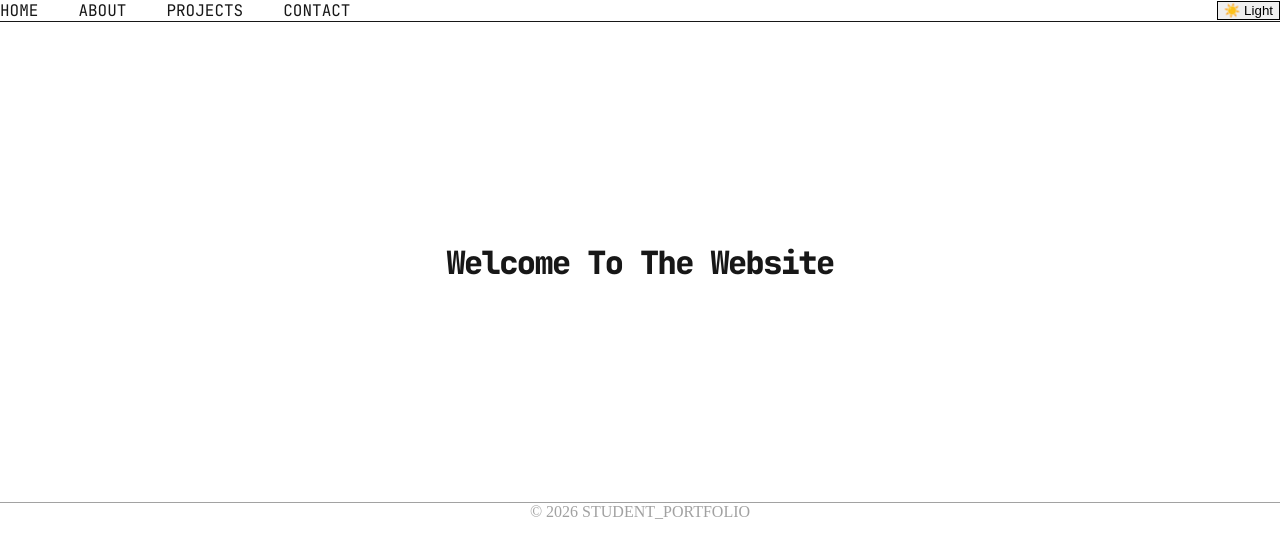
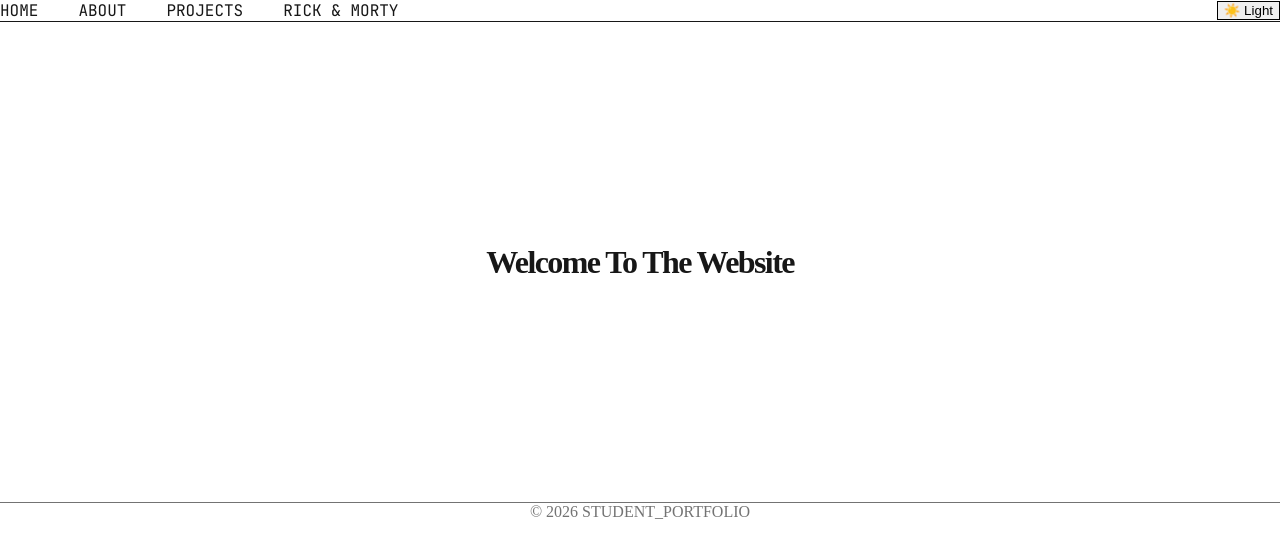
Before and after one commit to Kristians2324/nextjs-test-site, a Next.js app: page / in a window 1280 px wide. Shown: the top 558 px of the page. Built offline with nearby package versions, Linux system fonts and the light colour scheme.

Commit message:
Added the Rick and Morty API

```diff
--- a/app/contact/page.tsx
+++ /dev/null
@@ -1,8 +0,0 @@
-export default function ContactPage() {
-  return (
-    <div className="flex flex-col gap-4">
-      <h1 className="text-3xl font-bold">Contact Me</h1>
-      <p>Email: example@email.com</p>
-    </div>
-  );
-}
--- a/app/layout.tsx
+++ b/app/layout.tsx
@@ -9,8 +9,8 @@ const inter = Inter({
   subsets: ["latin"],
 });
 
-const jetbrains = JetBrains_Mono({
-  variable: "--font-jetbrains",
+const jetbrains_mono = JetBrains_Mono({
+  variable: "--font-jetbrains-mono",
   subsets: ["latin"],
 });
 
@@ -31,26 +31,26 @@ export default function RootLayout({
           nav a {
             margin-right: 40px !important;
             text-decoration: none !important;
-            font-family: var(--font-jetbrains), monospace;
+            font-family: var(--font-jetbrains-mono), monospace;
           }
           nav a:last-child { margin-right: 0 !important; }
           /* This forces the headers/welcome text to look distinct */
           h1 {
-            font-family: var(--font-jetbrains), monospace;
+            font-family: var(--font-jetbrains-mono), monospace;
             letter-spacing: -0.05em;
             font-weight: 800;
           }
         `}</style>
       </head>
-      {/* THE FIX: bg-white dark:bg-[#0a0a0a] handles the background color shift */}
-      <body className={`${inter.variable} ${jetbrains.variable} antialiased min-h-screen transition-colors duration-500 bg-white dark:bg-[#0a0a0a] text-black dark:text-white font-sans`}>
+      <body className={`${inter.variable} ${jetbrains_mono.variable} antialiased min-h-screen transition-colors duration-500 bg-white dark:bg-[#0a0a0a] text-black dark:text-white font-sans`}>
 
         <header className="sticky top-0 z-50 flex items-center justify-between p-6 border-b border-gray-200/50 dark:border-zinc-800/50 backdrop-blur-md bg-white/70 dark:bg-[#0a0a0a]/70">
           <nav className="flex items-center">
-            <Link href="/" className="hover:text-blue-500 !text-current font-bold uppercase tracking-widest text-sm transition-all">Home</Link>
-            <Link href="/about" className="hover:text-blue-500 !text-current font-bold uppercase tracking-widest text-sm transition-all">About</Link>
-            <Link href="/projects" className="hover:text-blue-500 !text-current font-bold uppercase tracking-widest text-sm transition-all">Projects</Link>
-            <Link href="/contact" className="hover:text-blue-500 !text-current font-bold uppercase tracking-widest text-sm transition-all">Contact</Link>
+            {/* I fixed 'itext-current' to 'text-current' so it stops being purple */}
+            <Link href="/" className="hover:text-blue-500 text-current font-bold uppercase tracking-widest text-sm transition-all">Home</Link>
+            <Link href="/about" className="hover:text-blue-500 text-current font-bold uppercase tracking-widest text-sm transition-all">About</Link>
+            <Link href="/projects" className="hover:text-blue-500 text-current font-bold uppercase tracking-widest text-sm transition-all">Projects</Link>
+            <Link href="/rick-and-morty" className="hover:text-blue-500 text-current font-bold uppercase tracking-widest text-sm transition-all">Rick & Morty</Link>
           </nav>
 
           <ThemeToggle />
@@ -60,7 +60,7 @@ export default function RootLayout({
           {children}
         </main>
 
-        <footer className="p-12 border-t border-gray-200 dark:border-zinc-800 text-center text-xs opacity-40 font-mono">
+        <footer className="p-12 border-t border-gray-200 dark:border-zinc-800 text-center text-xs opacity-60 font-mono">
           © 2026 STUDENT_PORTFOLIO
         </footer>
       </body>
--- /dev/null
+++ b/app/rick-and-morty/page.tsx
@@ -0,0 +1,33 @@
+export default async function RickAndMortyPage() {
+  const res = await fetch("https://rickandmortyapi.com/api/character");
+  const data = await res.json();
+  const characters = data.results;
+
+  return (
+    <main className="p-8">
+      <h1 className="text-4xl font-extrabold mb-10 text-center font-mono">Rick and Morty Cast</h1>
+
+      {/* Centered grid with better spacing */}
+      <div className="flex flex-wrap justify-center gap-8">
+        {characters.map((character: any) => (
+          <div key={character.id} className="w-64 border border-gray-200 dark:border-zinc-800 rounded-2xl overflow-hidden shadow-md bg-white dark:bg-zinc-900 transition-transform hover:scale-105">
+            <div className="aspect-square overflow-hidden">
+              <img
+                src={character.image}
+                alt={character.name}
+                className="w-full h-full object-cover"
+              />
+            </div>
+            <div className="p-5">
+              <h2 className="text-lg font-bold truncate">{character.name}</h2>
+              <div className="mt-2 text-sm opacity-70">
+                <p>• {character.species}</p>
+                <p>• {character.status}</p>
+              </div>
+            </div>
+          </div>
+        ))}
+      </div>
+    </main>
+  );
+}
```
